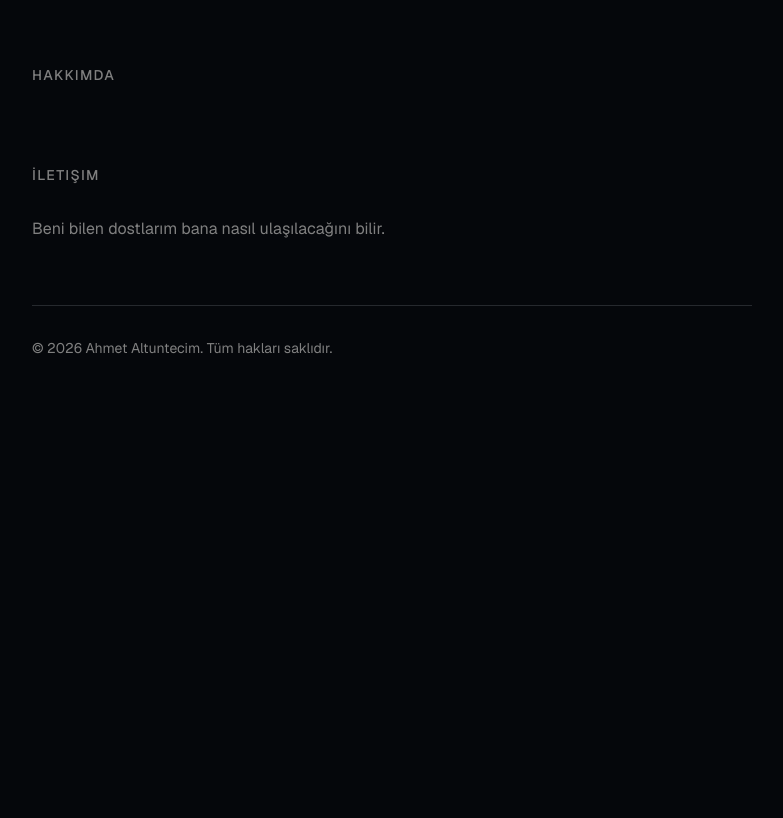
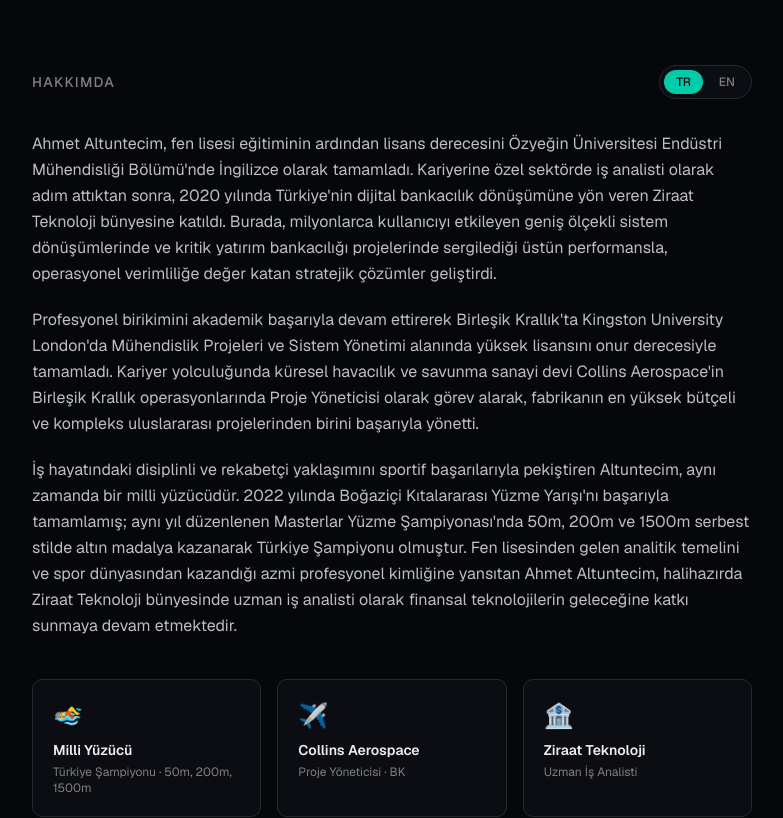
Before and after one commit to ahmetaltuntecim/v0-personal-space-xi, a Next.js app: page / in a window 1280 px wide. Shown: the part 580-1398 px from the top of the page, without its empty margins (248-1031 px from the left). Before the commit the page ends 1034 px from the top, so only its background shows below. Built offline with nearby package versions, Linux system fonts and the light colour scheme.

Commit message:
feat: add bilingual about section with TR/EN toggle and highlights

```diff
--- a/app/page.tsx
+++ b/app/page.tsx
@@ -1,5 +1,8 @@
+"use client"
+
 import Link from "next/link"
-import { ArrowUpRight, Github, Linkedin, Mail, Twitter } from "lucide-react"
+import { ArrowUpRight } from "lucide-react"
+import { useState } from "react"
 
 const projects = [
   {
@@ -10,14 +13,22 @@ const projects = [
   },
 ]
 
-const socials = [
-  { icon: Github, href: "#", label: "GitHub" },
-  { icon: Linkedin, href: "#", label: "LinkedIn" },
-  { icon: Twitter, href: "#", label: "Twitter" },
-  { icon: Mail, href: "mailto:ahmetaltuntecim@gmail.com", label: "Email" },
-]
+const aboutContent = {
+  tr: [
+    "Ahmet Altuntecim, fen lisesi eğitiminin ardından lisans derecesini Özyeğin Üniversitesi Endüstri Mühendisliği Bölümü'nde İngilizce olarak tamamladı. Kariyerine özel sektörde iş analisti olarak adım attıktan sonra, 2020 yılında Türkiye'nin dijital bankacılık dönüşümüne yön veren Ziraat Teknoloji bünyesine katıldı. Burada, milyonlarca kullanıcıyı etkileyen geniş ölçekli sistem dönüşümlerinde ve kritik yatırım bankacılığı projelerinde sergilediği üstün performansla, operasyonel verimliliğe değer katan stratejik çözümler geliştirdi.",
+    "Profesyonel birikimini akademik başarıyla devam ettirerek Birleşik Krallık'ta Kingston University London'da Mühendislik Projeleri ve Sistem Yönetimi alanında yüksek lisansını onur derecesiyle tamamladı. Kariyer yolculuğunda küresel havacılık ve savunma sanayi devi Collins Aerospace'in Birleşik Krallık operasyonlarında Proje Yöneticisi olarak görev alarak, fabrikanın en yüksek bütçeli ve kompleks uluslararası projelerinden birini başarıyla yönetti.",
+    "İş hayatındaki disiplinli ve rekabetçi yaklaşımını sportif başarılarıyla pekiştiren Altuntecim, aynı zamanda bir milli yüzücüdür. 2022 yılında Boğaziçi Kıtalararası Yüzme Yarışı'nı başarıyla tamamlamış; aynı yıl düzenlenen Masterlar Yüzme Şampiyonası'nda 50m, 200m ve 1500m serbest stilde altın madalya kazanarak Türkiye Şampiyonu olmuştur. Fen lisesinden gelen analitik temelini ve spor dünyasından kazandığı azmi profesyonel kimliğine yansıtan Ahmet Altuntecim, halihazırda Ziraat Teknoloji bünyesinde uzman iş analisti olarak finansal teknolojilerin geleceğine katkı sunmaya devam etmektedir.",
+  ],
+  en: [
+    "Ahmet Altuntecim completed his undergraduate studies in Industrial Engineering at Ozyegin University, following his graduation from a prestigious science high school. After starting his career as a business analyst in the private sector, he joined Ziraat Teknoloji in 2020, a pioneering institution driving Turkey's digital banking transformation. During this period, he developed strategic solutions that added significant value to operational efficiency through his outstanding performance in large-scale system migrations and critical investment banking projects impacting millions of users.",
+    "Furthering his professional expertise with academic excellence, he earned his Master of Science (MSc) in Engineering Projects and Systems Management with honors from Kingston University London in the United Kingdom. His career trajectory led him to the global aerospace and defense giant Collins Aerospace, where he served as a Project Manager in their UK operations, successfully managing one of the facility's highest-budget and most complex international projects.",
+    "Altuntecim reinforces his disciplined and competitive professional approach with his athletic achievements as a national swimmer. In 2022, he successfully completed the Bosphorus Cross-Continental Swimming Race and was crowned the Turkish National Champion at the Masters Swimming Championships, winning gold medals in the 50m, 200m, and 1500m freestyle events. Integrating the analytical foundation from his science high school background with the perseverance gained from the world of sports, Ahmet Altuntecim currently continues to contribute to the future of financial technologies as a senior business analyst at Ziraat Teknoloji.",
+  ],
+}
 
 export default function HomePage() {
+  const [lang, setLang] = useState<"tr" | "en">("tr")
+
   return (
     <main className="min-h-screen bg-background">
       <div className="mx-auto max-w-3xl px-6 py-16 md:py-24">
@@ -85,9 +96,75 @@ export default function HomePage() {
 
         {/* About Section */}
         <section id="about" className="mb-20">
-          <h2 className="mb-8 text-sm font-medium uppercase tracking-widest text-muted-foreground">
-            Hakkımda
-          </h2>
+          <div className="mb-8 flex items-center justify-between">
+            <h2 className="text-sm font-medium uppercase tracking-widest text-muted-foreground">
+              Hakkımda
+            </h2>
+            {/* Language Toggle */}
+            <div className="flex items-center gap-1 rounded-full border border-border bg-card p-1">
+              <button
+                onClick={() => setLang("tr")}
+                className={`rounded-full px-3 py-1 text-xs font-medium transition-all ${
+                  lang === "tr"
+                    ? "bg-primary text-primary-foreground shadow-sm"
+                    : "text-muted-foreground hover:text-foreground"
+                }`}
+              >
+                TR
+              </button>
+              <button
+                onClick={() => setLang("en")}
+                className={`rounded-full px-3 py-1 text-xs font-medium transition-all ${
+                  lang === "en"
+                    ? "bg-primary text-primary-foreground shadow-sm"
+                    : "text-muted-foreground hover:text-foreground"
+                }`}
+              >
+                EN
+              </button>
+            </div>
+          </div>
+
+          <div className="space-y-5">
+            {aboutContent[lang].map((paragraph, i) => (
+              <p key={i} className="text-base leading-relaxed text-foreground/80">
+                {paragraph}
+              </p>
+            ))}
+          </div>
+
+          {/* Highlights */}
+          <div className="mt-10 grid grid-cols-1 gap-4 sm:grid-cols-3">
+            <div className="rounded-lg border border-border bg-card p-5">
+              <p className="text-2xl font-bold text-foreground">🏊</p>
+              <p className="mt-2 text-sm font-semibold text-foreground">
+                {lang === "tr" ? "Milli Yüzücü" : "National Swimmer"}
+              </p>
+              <p className="mt-1 text-xs text-muted-foreground">
+                {lang === "tr"
+                  ? "Türkiye Şampiyonu · 50m, 200m, 1500m"
+                  : "Turkish Champion · 50m, 200m, 1500m"}
+              </p>
+            </div>
+            <div className="rounded-lg border border-border bg-card p-5">
+              <p className="text-2xl font-bold text-foreground">✈️</p>
+              <p className="mt-2 text-sm font-semibold text-foreground">
+                Collins Aerospace
+              </p>
+              <p className="mt-1 text-xs text-muted-foreground">
+                {lang === "tr" ? "Proje Yöneticisi · BK" : "Project Manager · UK"}
+              </p>
+            </div>
+            <div className="rounded-lg border border-border bg-card p-5">
+              <p className="text-2xl font-bold text-foreground">🏦</p>
+              <p className="mt-2 text-sm font-semibold text-foreground">
+                Ziraat Teknoloji
+              </p>
+              <p className="mt-1 text-xs text-muted-foreground">
+                {lang === "tr" ? "Uzman İş Analisti" : "Senior Business Analyst"}
+              </p>
+            </div>
+          </div>
         </section>
 
         {/* Contact Section */}
```
